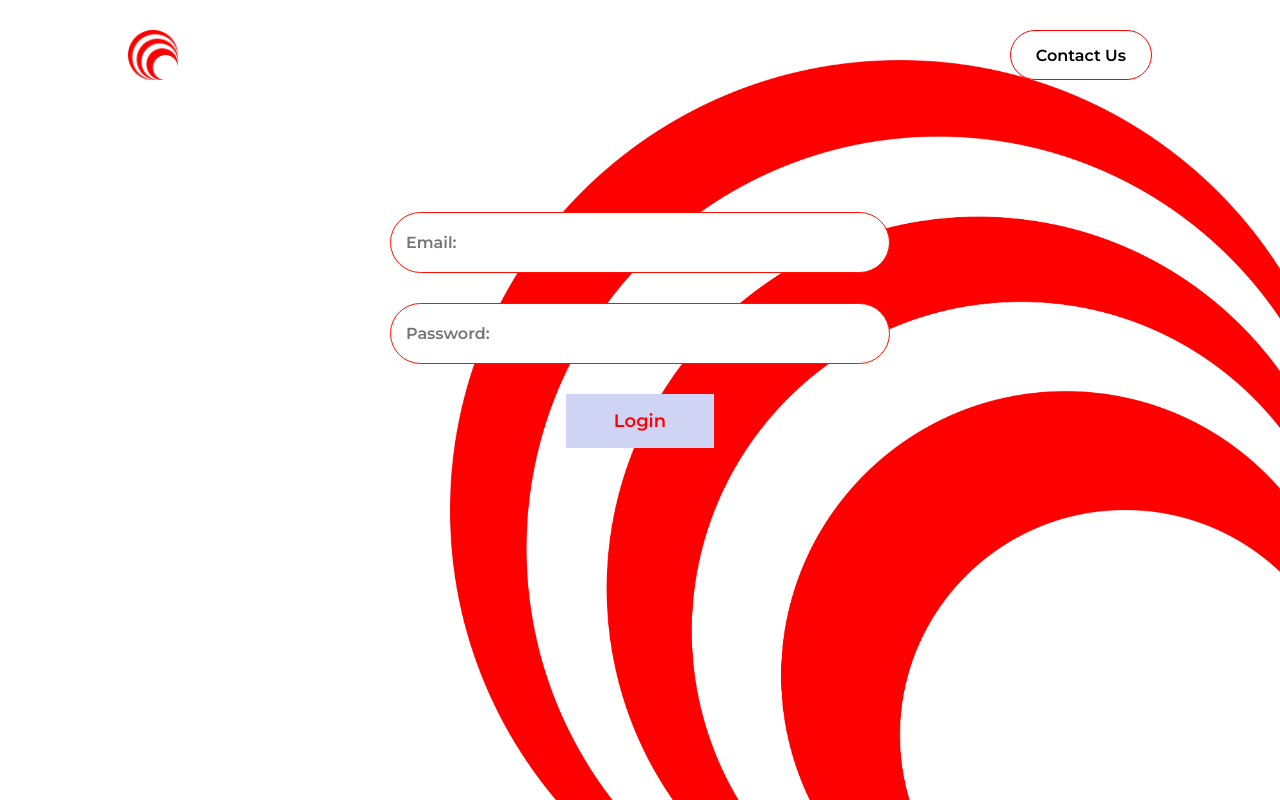
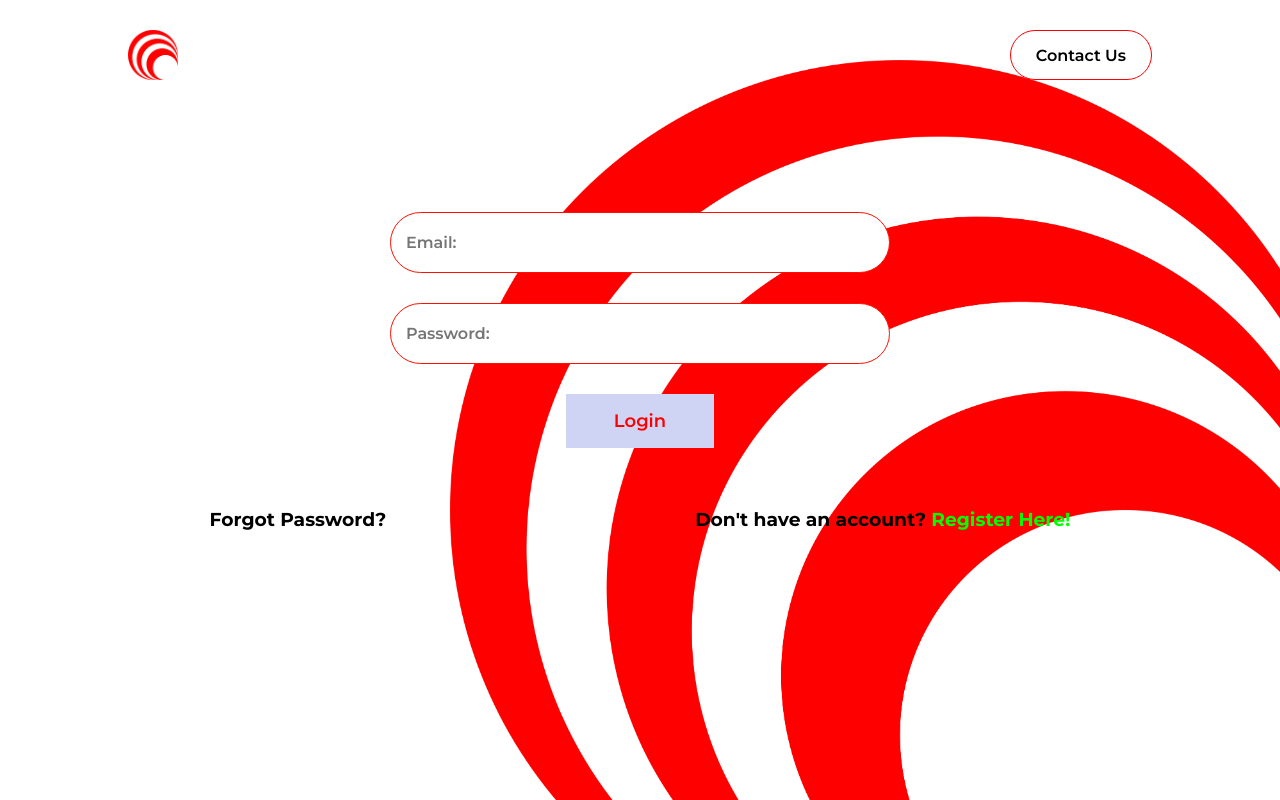
Before and after one commit to MuizAyomide/Feedback-collection-app, a React (Vite) app in the folder Feedback-System/: page / in a window 1280 px wide. Built offline with nearby package versions, Linux system fonts and the light colour scheme.

Commit message:
login update

```diff
--- a/Feedback-System/src/Pages/Login/Login.css
+++ b/Feedback-System/src/Pages/Login/Login.css
@@ -36,3 +36,20 @@
 .login form button:hover{
     transform: scale(1.09);
 }
+
+.bottom-info{
+    display: flex;
+    align-items: center;
+    justify-content: space-between;
+    margin-top: 60px;
+    margin-left: -200px;
+    margin-right: -200px;
+}
+
+.bottom-info h3{
+    cursor: pointer;
+}
+
+.bottom-info h3 span{
+    color: #00ff00;
+}
--- a/Feedback-System/src/Pages/Login/Login.jsx
+++ b/Feedback-System/src/Pages/Login/Login.jsx
@@ -9,6 +9,10 @@ const Login = () => {
         <input type="text" placeholder='Password:' />
 <button>Login</button>
       </form>
+      <div className='bottom-info'>
+        <h3>Forgot Password?</h3>
+        <h3>Don't have an account? <span>Register Here!</span></h3>
+      </div>
     </div>
   )
 }
```
